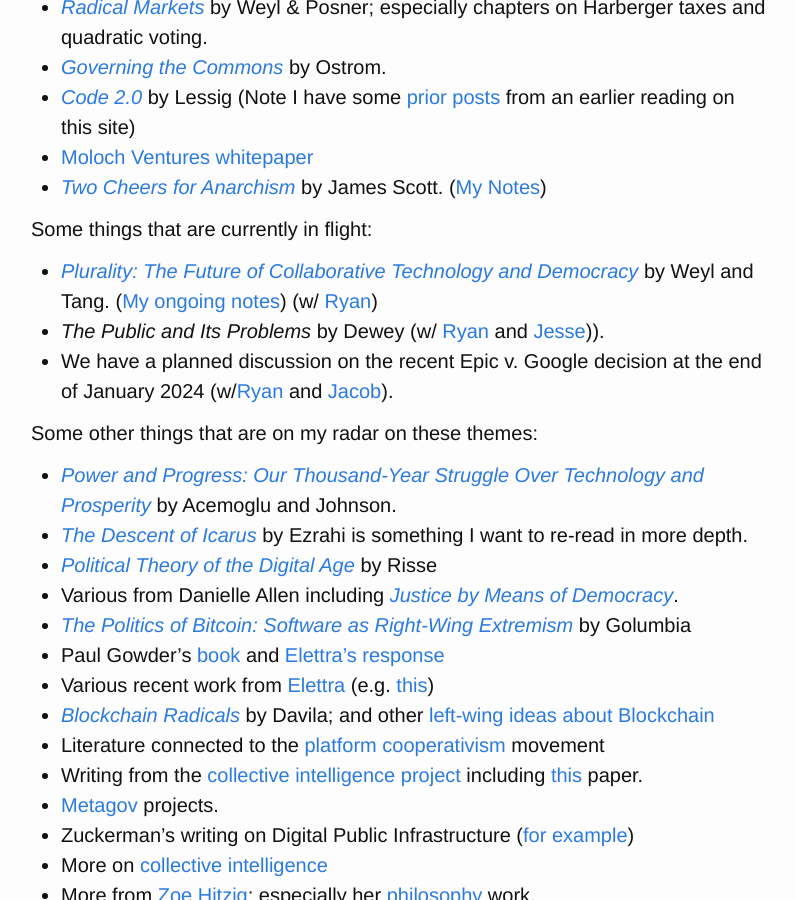
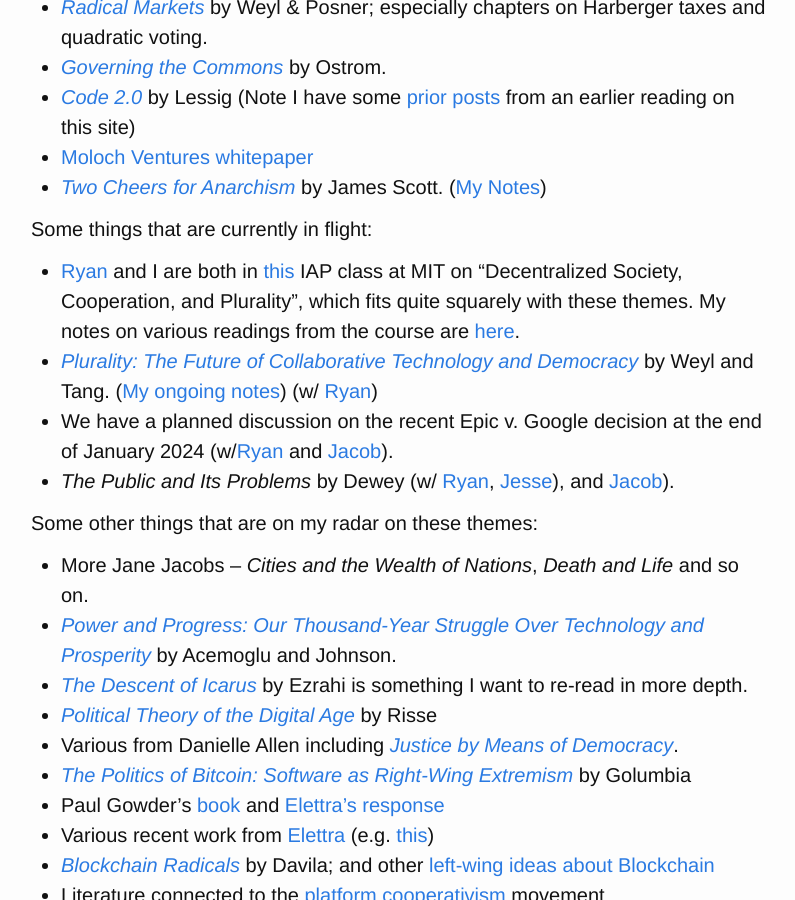
Before and after one commit to Fossj117/fossj117.github.io, a Jekyll site: the page built from _posts/2023-10-16-tech-economics-goverance-reading.md, in a window 1280 px wide and 900 px high, scrolled down 447 px. Shown: the whole window, without its empty margins (239-1034 px from the left). Built offline with Jekyll 4.4.1, drawn with Linux system fonts in a browser that asks for light colours; a script that is not in the unit is left out.

Commit message:
update goverance notes

```diff
--- a/_posts/2023-10-16-tech-economics-goverance-reading.md
+++ b/_posts/2023-10-16-tech-economics-goverance-reading.md
@@ -20,12 +20,14 @@
 
 Some things that are currently in flight:
 
+- [Ryan](https://ryansepassi.com/) and I are both in [this](https://www.ccc.mit.edu/eventopportunities/iap-2024-decentralized-society-cooperation-and-plurality/) IAP class at MIT on "Decentralized Society, Cooperation, and Plurality", which fits quite squarely with these themes. My notes on various readings from the course are [here](https://jeffreyfossett.com/2024/01/05/decentralized-society-IAP.html).
 - [_Plurality: The Future of Collaborative Technology and Democracy_](https://github.com/pluralitybook/plurality) by Weyl and Tang. ([My ongoing notes](https://jeffreyfossett.com/2023/12/27/notes-on-plurality-book.html)) (w/ [Ryan](https://ryansepassi.com/))
-- _The Public and Its Problems_ by Dewey (w/ [Ryan](https://ryansepassi.com/) and [Jesse](https://jessecallahanbryant.com/))).
 - We have a planned discussion on the recent Epic v. Google decision at the end of January 2024 (w/[Ryan](https://ryansepassi.com/) and [Jacob](https://www.rgrdlaw.com/attorneys-Jacob-G-Gelman.html)).
+- _The Public and Its Problems_ by Dewey (w/ [Ryan](https://ryansepassi.com/), [Jesse](https://jessecallahanbryant.com/)), and [Jacob](https://www.rgrdlaw.com/attorneys-Jacob-G-Gelman.html)).
 
 Some other things that are on my radar on these themes:
 
+- More Jane Jacobs -- _Cities and the Wealth of Nations_, _Death and Life_ and so on.
 - [_Power and Progress: Our Thousand-Year Struggle Over Technology and Prosperity_](https://www.amazon.com/Power-Progress-Thousand-Year-Technology-Prosperity/dp/1541702530) by Acemoglu and Johnson.
 - [_The Descent of Icarus_](https://www.amazon.com/Descent-Icarus-Transformation-Contemporary-Democracy/dp/067419828X) by Ezrahi is something I want to re-read in more depth.
 - [_Political Theory of the Digital Age_](https://www.cambridge.org/core/books/political-theory-of-the-digital-age/9BD53911483266AC3FCDF8EECEE95D9E) by Risse
```
